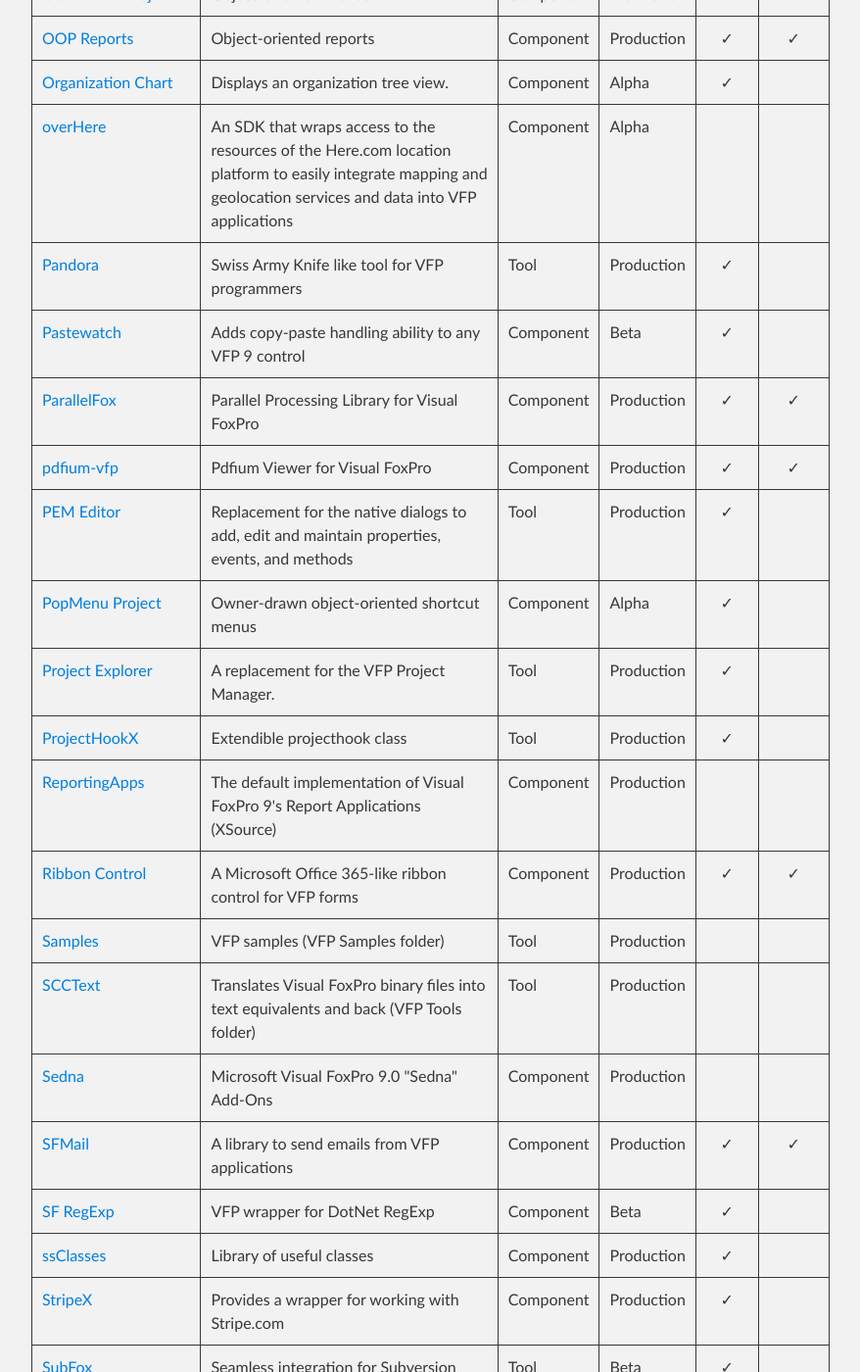
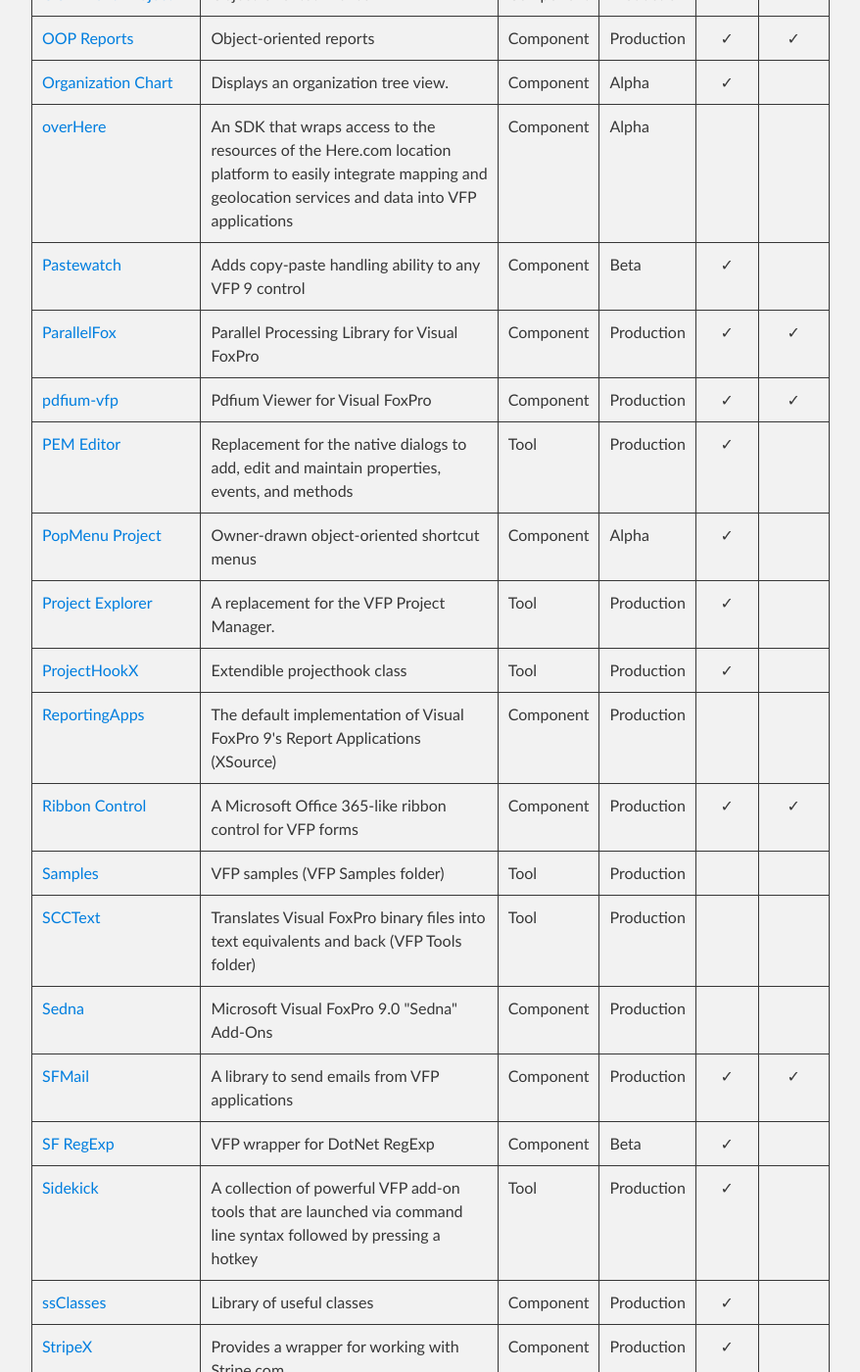
Before and after one commit to VFPX/VFPX.github.io, a Jekyll site: the page built from projects.md, in a window 1280 px wide and 1400 px high, scrolled down 7917 px. Shown: the whole window at 98% size, without its empty margins (288-1166 px from the left). Built offline with Jekyll 4.4.1, drawn with Linux system fonts in a browser that asks for light colours; our own code applies the rules of GitHub Pages for plain Markdown files.

Commit message:
Removed Pandora, added Sidekick

```diff
--- a/_data/projects.json
+++ b/_data/projects.json
@@ -846,15 +846,6 @@
 	"foxget": false
   },
   {
-    "project": "Pandora",
-    "url": "https://github.com/tbleken/pandora",
-    "description": "Swiss Army Knife like tool for VFP programmers",
-    "state": "Production",
-    "category": "Tool",
-	"thorcfu": true,
-	"foxget": false
-  },
-  {
     "project": "Pastewatch",
     "url": "https://github.com/dmitriychunikhin/pastewatch-vfp",
     "description": "Adds copy-paste handling ability to any VFP 9 control",
@@ -977,6 +968,15 @@
     "description": "VFP wrapper for DotNet RegExp",
     "state": "Beta",
     "category": "Component",
+	"thorcfu": true,
+	"foxget": false
+  },
+  {
+    "project": "Sidekick",
+    "url": "https://github.com/tbleken/pandora",
+    "description": "A collection of powerful VFP add-on tools that are launched via command line syntax followed by pressing a hotkey",
+    "state": "Production",
+    "category": "Tool",
 	"thorcfu": true,
 	"foxget": false
   },
```
